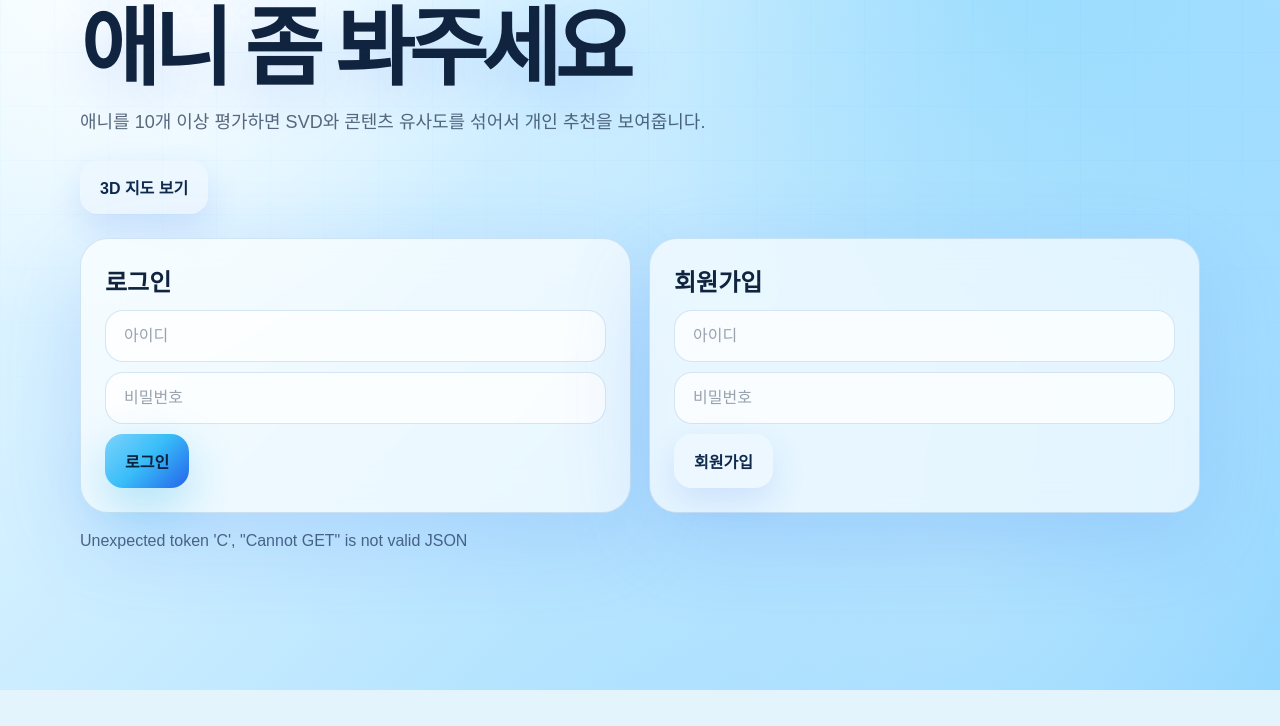
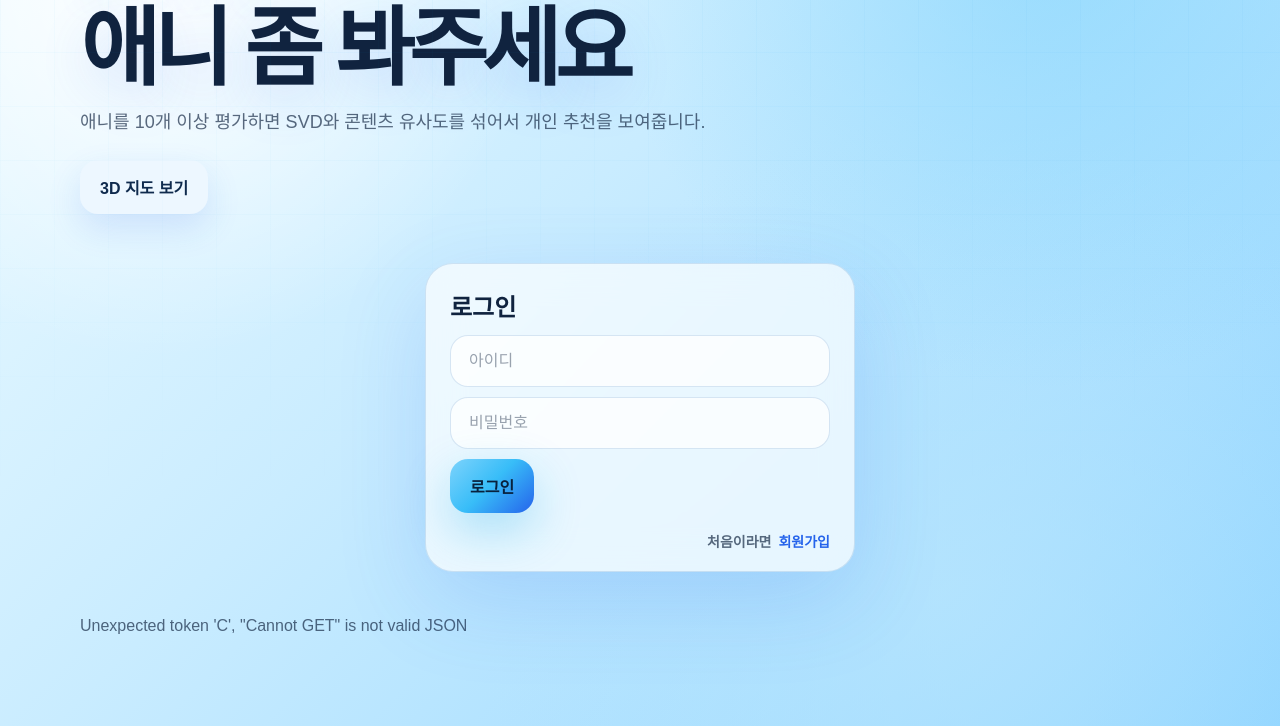
Before and after one commit to Ai-pre/Anime-recommendation-system, a Python web app: template templates/member_index.html in a window 1280 px wide. Shown: the part 110-836 px from the top of the page. Before the commit the page ends 800 px from the top, so only its background shows below. Run offline with Jinja, Linux system fonts and the light colour scheme; the template is opened without the code that fills it, so the values that code supplies are empty.

Commit message:
Center member login flow

```diff
--- a/static/app.css
+++ b/static/app.css
@@ -121,7 +121,8 @@ h1 {
 }
 
 .auth-grid {
-  grid-template-columns: repeat(auto-fit, minmax(280px, 1fr));
+  place-items: center;
+  min-height: 360px;
 }
 
 .auth-grid .panel,
@@ -129,8 +130,44 @@ h1 {
   align-items: start;
 }
 
+.auth-shell {
+  width: min(430px, 100%);
+}
+
+.auth-card {
+  position: relative;
+  padding-bottom: 58px;
+}
+
 .auth-grid input {
+  width: 100%;
   margin-bottom: 10px;
+}
+
+.auth-switch {
+  position: absolute;
+  right: 24px;
+  bottom: 20px;
+  display: flex;
+  gap: 7px;
+  align-items: center;
+  color: var(--muted);
+  font-size: 14px;
+  font-weight: 800;
+}
+
+.text-link {
+  padding: 0;
+  border-radius: 0;
+  background: transparent;
+  color: var(--accent-strong);
+  box-shadow: none;
+  font-size: 14px;
+}
+
+.text-link:hover {
+  transform: none;
+  text-decoration: underline;
 }
 
 .member-bar {
--- a/static/member_app.js
+++ b/static/member_app.js
@@ -2,6 +2,8 @@ const $ = (selector) => document.querySelector(selector);
 
 const authPanel = $("#authPanel");
 const appPanel = $("#appPanel");
+const loginCard = $("#loginCard");
+const registerCard = $("#registerCard");
 const statusEl = $("#status");
 const usernameLabel = $("#usernameLabel");
 const ratingStatus = $("#ratingStatus");
@@ -27,6 +29,15 @@ function setStatus(message) {
   statusEl.textContent = message || "";
 }
 
+function showAuth(mode = "login") {
+  authPanel.classList.remove("hidden");
+  appPanel.classList.add("hidden");
+  setStatus("");
+  const showingRegister = mode === "register";
+  loginCard.classList.toggle("hidden", showingRegister);
+  registerCard.classList.toggle("hidden", !showingRegister);
+}
+
 function showApp(user) {
   currentUser = user;
   authPanel.classList.add("hidden");
@@ -45,8 +56,7 @@ function updateRatingStatus(user) {
 async function refreshMe() {
   const data = await api("/api/me");
   if (!data.authenticated) {
-    authPanel.classList.remove("hidden");
-    appPanel.classList.add("hidden");
+    showAuth("login");
     return;
   }
   showApp(data.user);
@@ -74,8 +84,7 @@ async function register(username, password) {
 async function logout() {
   await api("/api/logout", { method: "POST", body: "{}" });
   currentUser = null;
-  authPanel.classList.remove("hidden");
-  appPanel.classList.add("hidden");
+  showAuth("login");
   searchResults.innerHTML = "";
   ratingList.innerHTML = "";
   personalGrid.innerHTML = "";
@@ -205,6 +214,10 @@ $("#registerButton").addEventListener("click", () => {
   register($("#registerName").value.trim(), $("#registerPassword").value).catch((error) => setStatus(error.message));
 });
 
+$("#showRegisterButton").addEventListener("click", () => showAuth("register"));
+
+$("#showLoginButton").addEventListener("click", () => showAuth("login"));
+
 $("#logoutButton").addEventListener("click", () => {
   logout().catch((error) => setStatus(error.message));
 });
--- a/templates/member_index.html
+++ b/templates/member_index.html
@@ -6,7 +6,7 @@
   <title>회원제 애니 추천</title>
   <meta property="og:title" content="회원제 애니 추천">
   <meta property="og:description" content="애니를 평가하면 개인 하이브리드 추천을 보여줍니다.">
-  <link rel="stylesheet" href="{{ url_for('static', filename='app.css') }}">
+  <link rel="stylesheet" href="{{ url_for('static', filename='app.css', v='member-auth-1') }}">
 </head>
 <body>
   <main class="shell">
@@ -20,18 +20,29 @@
     </section>
 
     <section id="authPanel" class="auth-grid">
-      <article class="panel">
+      <div class="auth-shell">
+        <article id="loginCard" class="panel auth-card">
           <h2>로그인</h2>
           <input id="loginName" autocomplete="username" placeholder="아이디">
           <input id="loginPassword" autocomplete="current-password" type="password" placeholder="비밀번호">
           <button id="loginButton" class="primary">로그인</button>
+          <div class="auth-switch">
+            <span>처음이라면</span>
+            <button id="showRegisterButton" class="text-link" type="button">회원가입</button>
+          </div>
         </article>
-      <article class="panel">
+
+        <article id="registerCard" class="panel auth-card hidden">
           <h2>회원가입</h2>
           <input id="registerName" autocomplete="username" placeholder="아이디">
           <input id="registerPassword" autocomplete="new-password" type="password" placeholder="비밀번호">
-        <button id="registerButton">회원가입</button>
+          <button id="registerButton" class="primary">회원가입</button>
+          <div class="auth-switch">
+            <span>이미 계정이 있다면</span>
+            <button id="showLoginButton" class="text-link" type="button">로그인</button>
+          </div>
         </article>
+      </div>
     </section>
 
     <section id="appPanel" class="hidden">
@@ -70,6 +81,6 @@
   <script>
     window.RATING_THRESHOLD = {{ threshold }};
   </script>
-  <script src="{{ url_for('static', filename='member_app.js') }}"></script>
+  <script src="{{ url_for('static', filename='member_app.js', v='member-auth-1') }}"></script>
 </body>
 </html>
```
Lines whose indentation alone changed are shown as unchanged.
